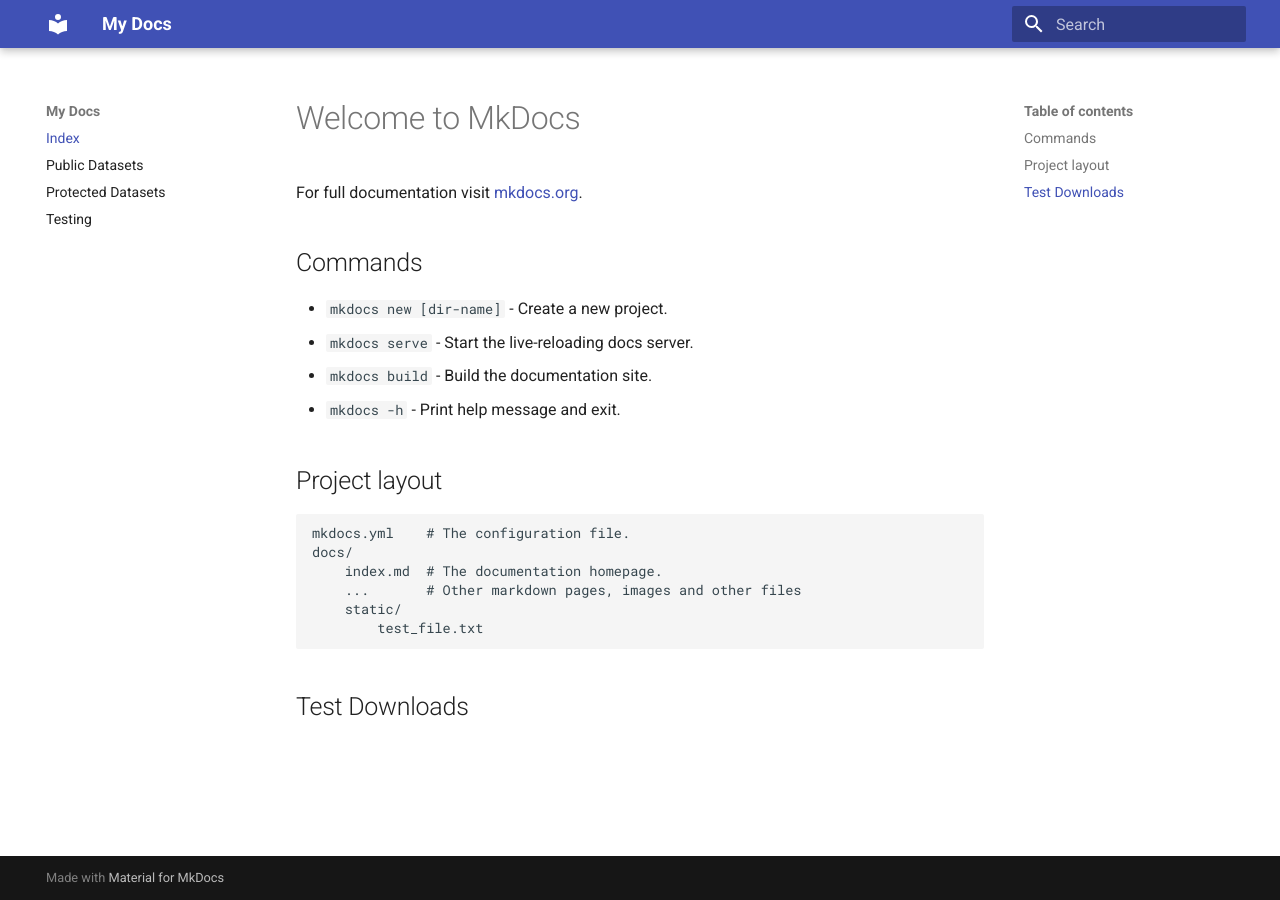
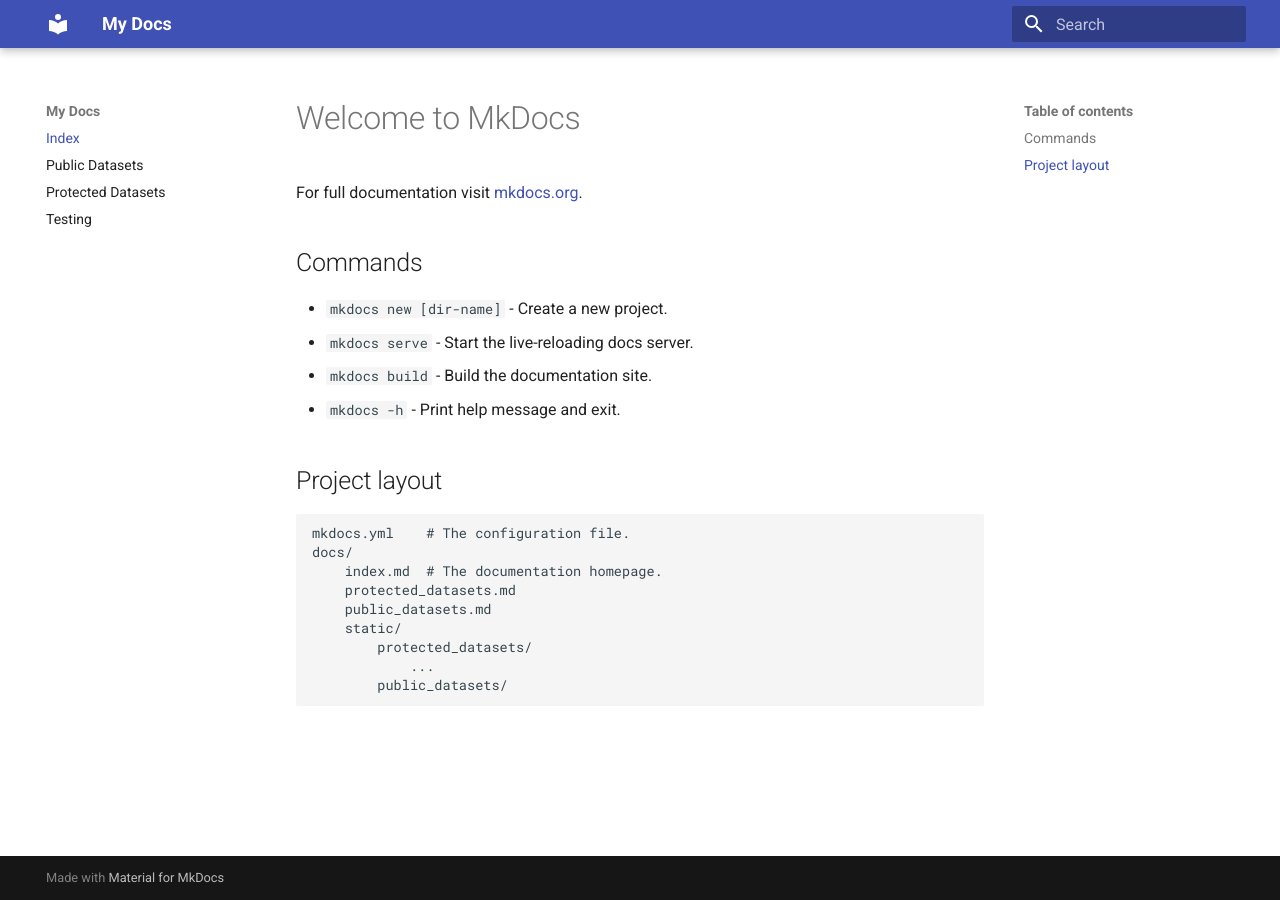
Before and after one commit to SeismicJulia/SeismicDataServer, an MkDocs documentation site: the page built from docs/index.md, in a window 1280 px wide. Built offline with MkDocs 1.6.1 and Material for MkDocs 9.7.7, drawn with Linux system fonts in a browser that asks for light colours.

Commit message:
Removed needless line from index.md

```diff
--- a/docs/index.md
+++ b/docs/index.md
@@ -14,9 +14,9 @@
     mkdocs.yml    # The configuration file.
     docs/
         index.md  # The documentation homepage.
-        ...       # Other markdown pages, images and other files
+        protected_datasets.md
+        public_datasets.md
         static/
-            test_file.txt
-
-## Test Downloads
-<!--* [test_file.txt](static/test_file.txt){:download} -->
+            protected_datasets/
+                ...
+            public_datasets/
```
